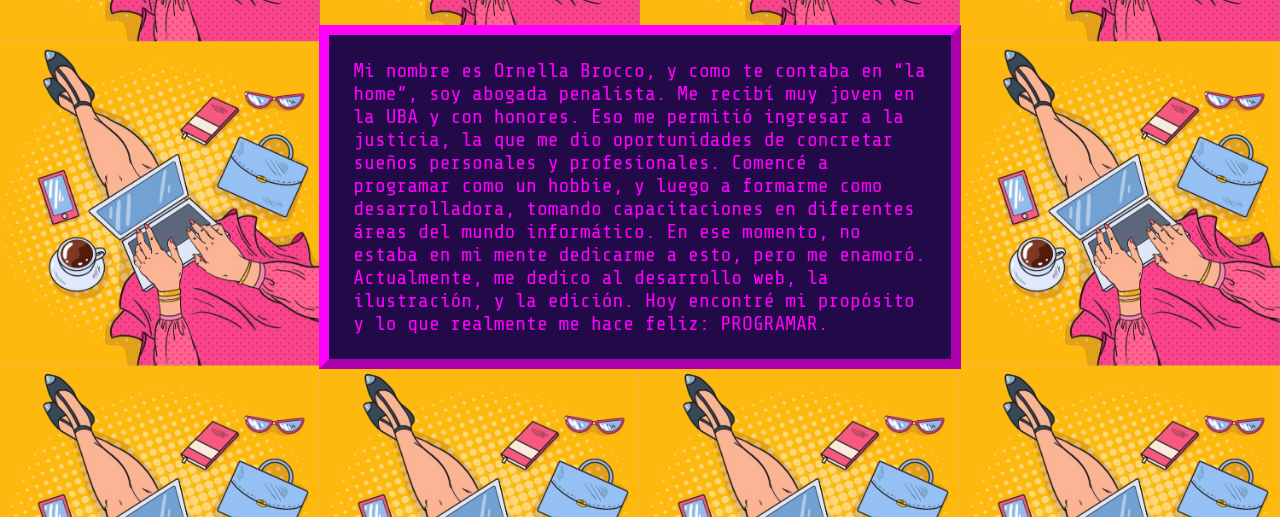
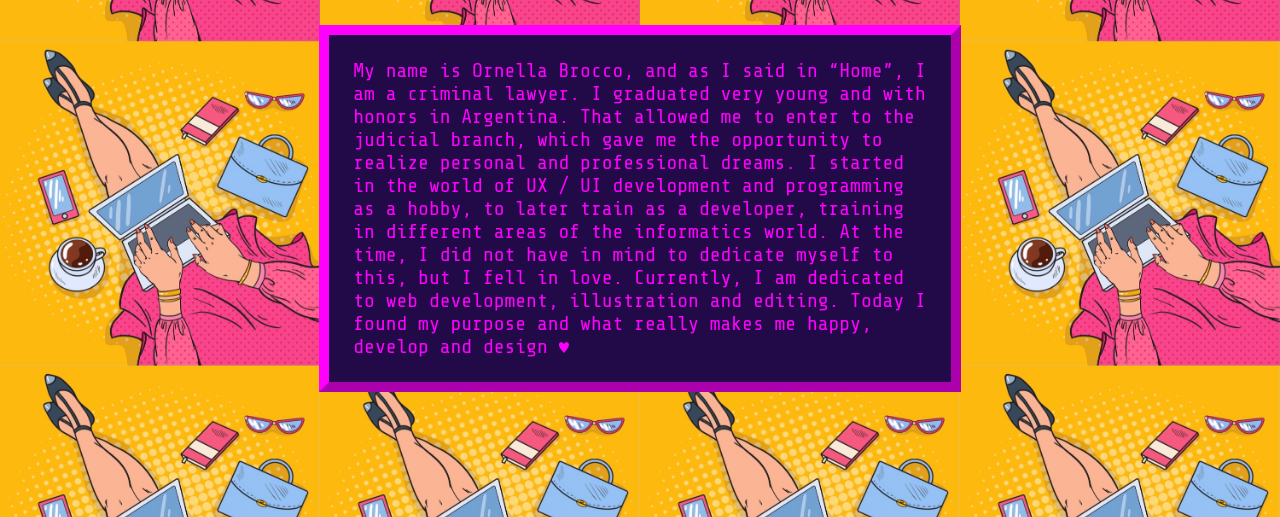
Before and after one commit to AtalantaDesigner/portfolio, a website: page About.html in a window 1280 px wide. Shown: the part 283-800 px from the top of the page. Drawn offline with nearby package versions, Linux system fonts and the light colour scheme.

Commit message:
Update About.html

```diff
--- a/About.html
+++ b/About.html
@@ -52,11 +52,11 @@
     <section class="container">
             <!--Sobre mi-->
                 <p class="sobre-mi">
-                    Mi nombre es Ornella Brocco, y como te contaba en “la home”, soy abogada penalista. Me recibí muy joven en la UBA y con honores.
-                    Eso me permitió ingresar a la justicia, la que me dio oportunidades de concretar sueños personales y profesionales.
-                    Comencé a programar como un hobbie, y luego a formarme como desarrolladora, tomando capacitaciones en diferentes áreas del mundo informático.
-                    En ese momento, no estaba en mi mente dedicarme a esto, pero me enamoró. Actualmente, me dedico al desarrollo web, la ilustración, y la edición.
-                    Hoy encontré mi propósito y lo que realmente me hace feliz: PROGRAMAR.
+                    My name is Ornella Brocco, and as I said in “Home”, I am a criminal lawyer. I graduated very young and with honors in Argentina.
+                    That allowed me to enter to the judicial branch, which gave me the opportunity to realize personal and professional dreams.
+                    I started in the world of UX / UI development and programming as a hobby, to later train as a developer, training in different areas of the informatics world.
+                    At the time, I did not have in mind to dedicate myself to this, but I fell in love. Currently, I am dedicated to web development, illustration and editing.
+                    Today I found my purpose and what really makes me happy, develop and design ♥ ️
                 </p>
     </section>
 
```
